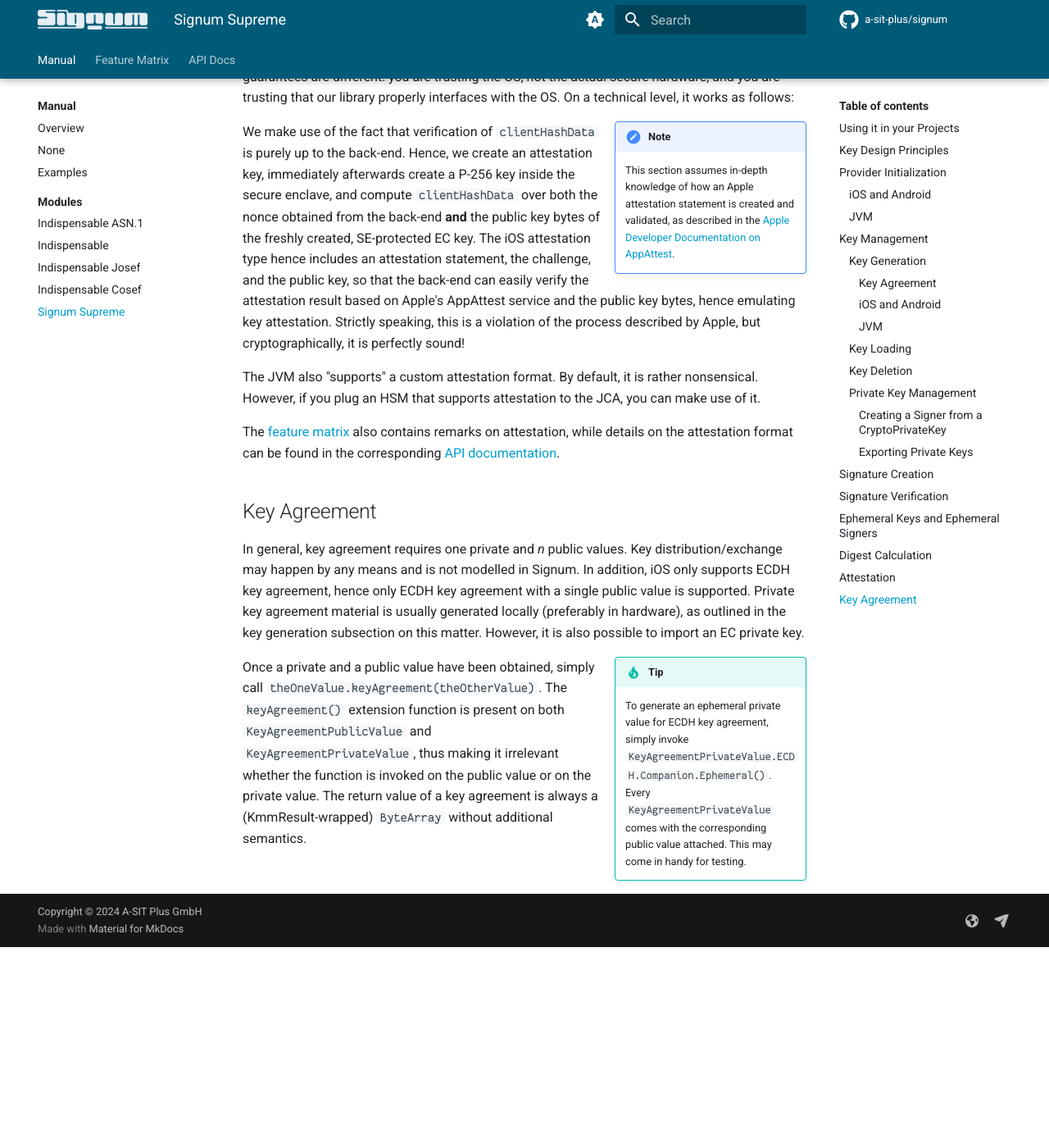
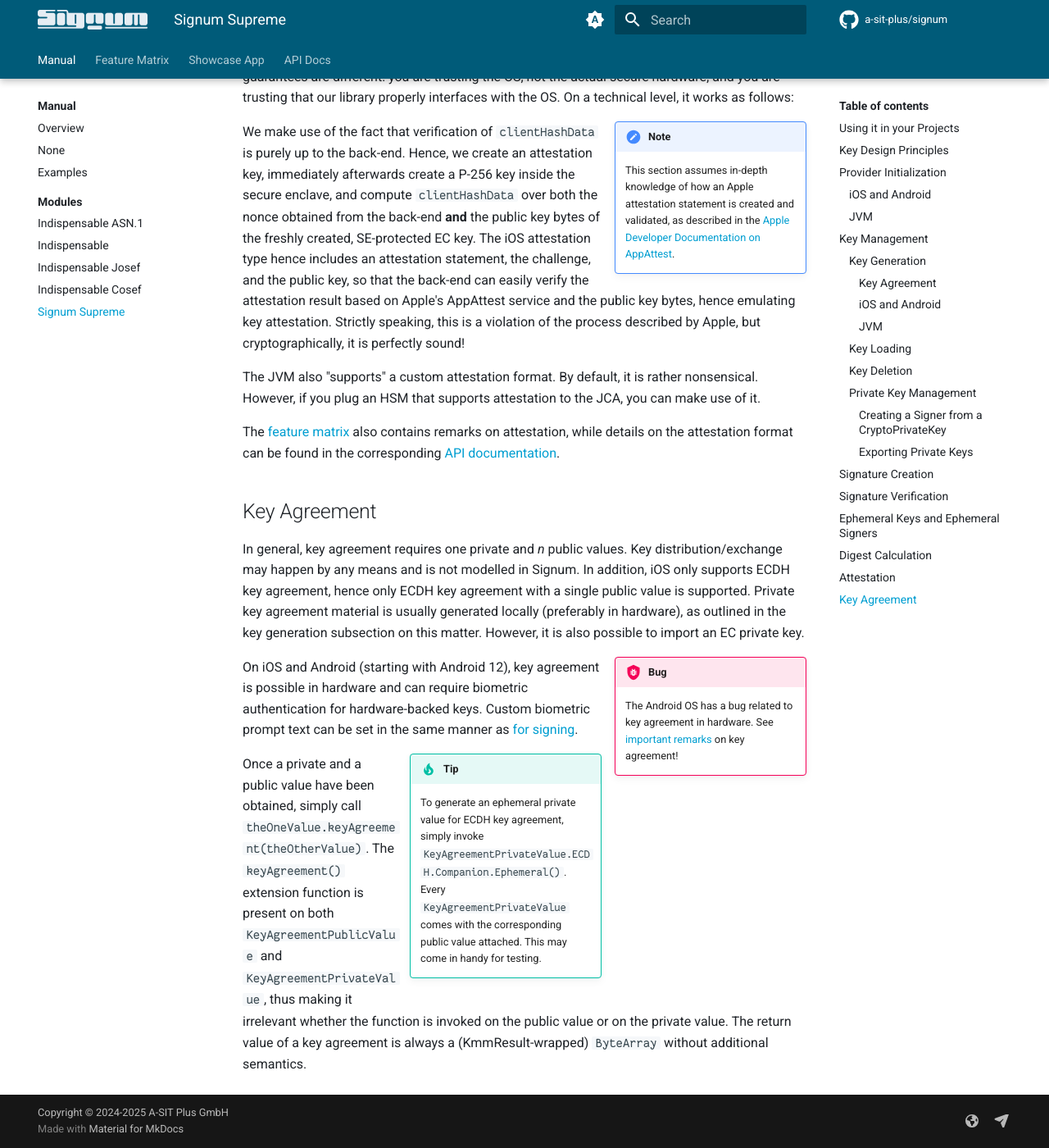
Before and after one commit to a-sit-plus/signum, an MkDocs documentation site: the page built from docs/docs/supreme.md, in a window 1280 px wide and 1400 px high, scrolled down 8161 px. Shown: the whole window at 82% size. Built offline with MkDocs 1.6.1 and Material for MkDocs 9.7.7, drawn with Linux system fonts in a browser that asks for light colours; comment, search, counter and statistics services are not loaded; before the commit the page ends 9316 px from its top, so only the background shows below that.

Commit message:
fix docs

```diff
--- a/docs/docs/stylesheets/extra.css
+++ b/docs/docs/stylesheets/extra.css
@@ -92,6 +92,51 @@
     }
 }
 
+.md-typeset .winline{
+  max-width: 500px; /* <-- adjust to fit */
+  margin-inline: auto;
+    margin-bottom: .8rem;
+    margin-top: 0;
+    float: right;
+}
+
+@media screen and (max-width: 1200px) {
+  .md-typeset .winline {
+    max-width: 400px;
+  }
+}
+
+@media screen and (max-width: 1100px) {
+  .md-typeset .winline {
+    max-width: 300px;
+  }
+}
+
+@media screen and (max-width: 980px) {
+  .md-typeset .winline {
+    max-width: 250px;
+  }
+}
+
+@media screen and (max-width: 960px) {
+  .md-typeset .winline {
+    max-width: 400px;
+  }
+}
+
+@media screen and (max-width: 840px) {
+  .md-typeset .winline {
+    max-width: 250px;
+  }
+}
+
+@media screen and (max-width: 840px) {
+  .md-typeset .winline {
+      max-width: 100%; /* <-- adjust to fit */
+      margin-inline: auto;
+  }
+}
+
 .euflag {
     text-align: center;
     width: 150px !important;
--- a/docs/docs/supreme.md
+++ b/docs/docs/supreme.md
@@ -384,6 +384,15 @@
 Private key agreement material is usually generated locally (preferably in hardware), as outlined in the key generation subsection
 on this matter. However, it is also possible to import an EC private key.
 
+!!! bug inline end
+    The Android OS has a bug related to key agreement in hardware. See [important remarks](features.md#android-key-agreement) on key agreement!
+
+
+On iOS and Android (starting with Android&nbsp;12), key agreement is possible in hardware and can
+require biometric authentication for hardware-backed keys. Custom biometric prompt text can be set
+in the same manner as [for signing](#signature-creation).
+
+
 !!! tip inline end
     To generate an ephemeral private value for ECDH key agreement, simply invoke `KeyAgreementPrivateValue.ECDH.Companion.Ephemeral()`.
     Every `KeyAgreementPrivateValue` comes with the corresponding public value attached. This may come in handy for testing.
--- a/docs/mkdocs.yml
+++ b/docs/mkdocs.yml
@@ -47,7 +47,7 @@
 repo_url: https://github.com/a-sit-plus/signum
 repo_name: a-sit-plus/signum
 
-copyright: Copyright &copy; 2024 A-SIT Plus GmbH
+copyright: Copyright &copy; 2024-2025 A-SIT Plus GmbH
 
 extra:
   social:
@@ -82,4 +82,5 @@
           - Indispensable Cosef: indispensable-cosef.md
           - Signum Supreme: supreme.md
   - Feature Matrix: features.md
+  - Showcase App: app.md
   - API Docs: dokka/index.html
```
Also changed, not shown: docs/docs/app.md (added, +83 -0 lines), docs/docs/features.md (+1 -1 lines), docs/docs/index.md (+14 -19 lines), README.md, demoapp/README.MD, 5 other files.
